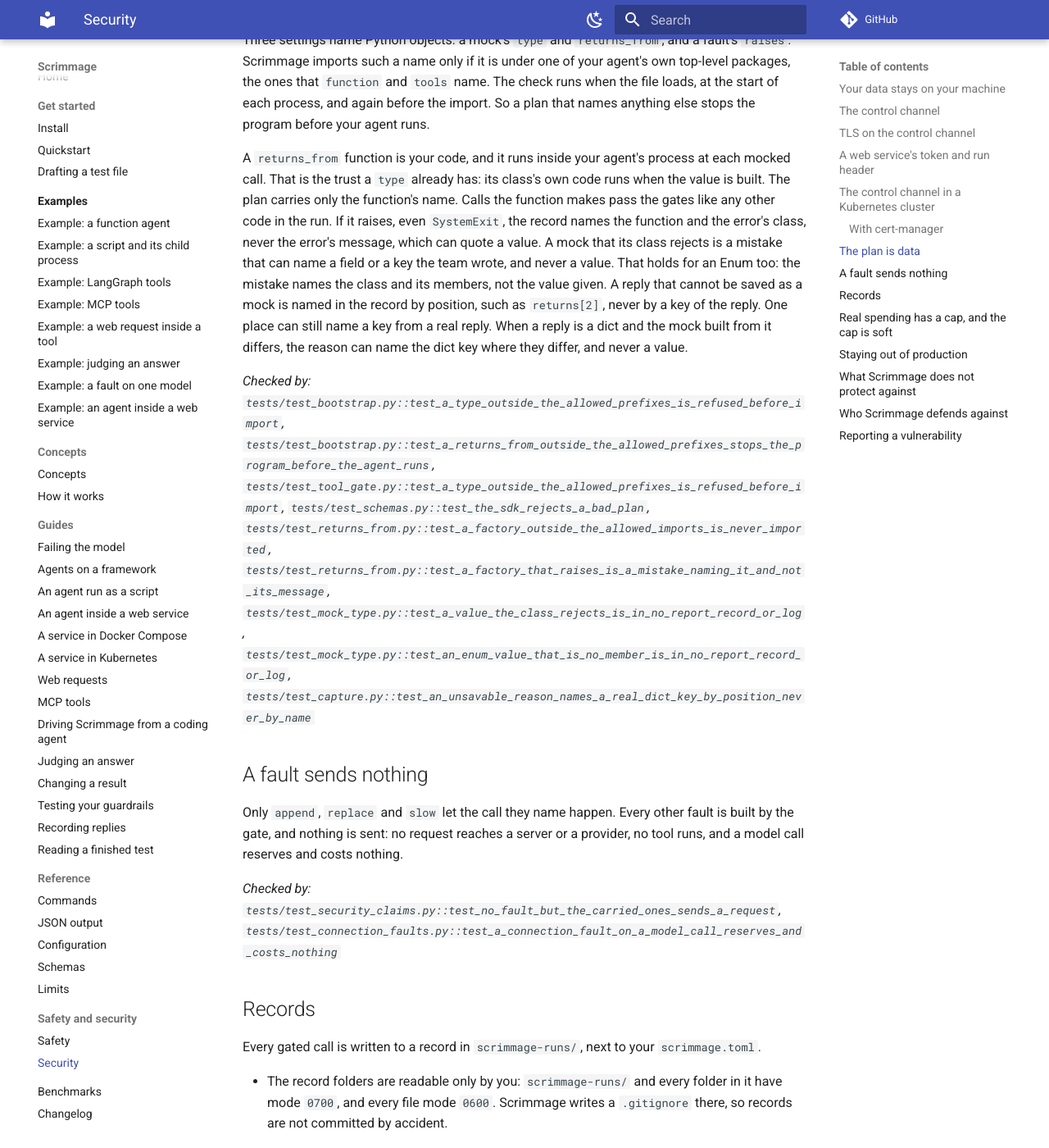
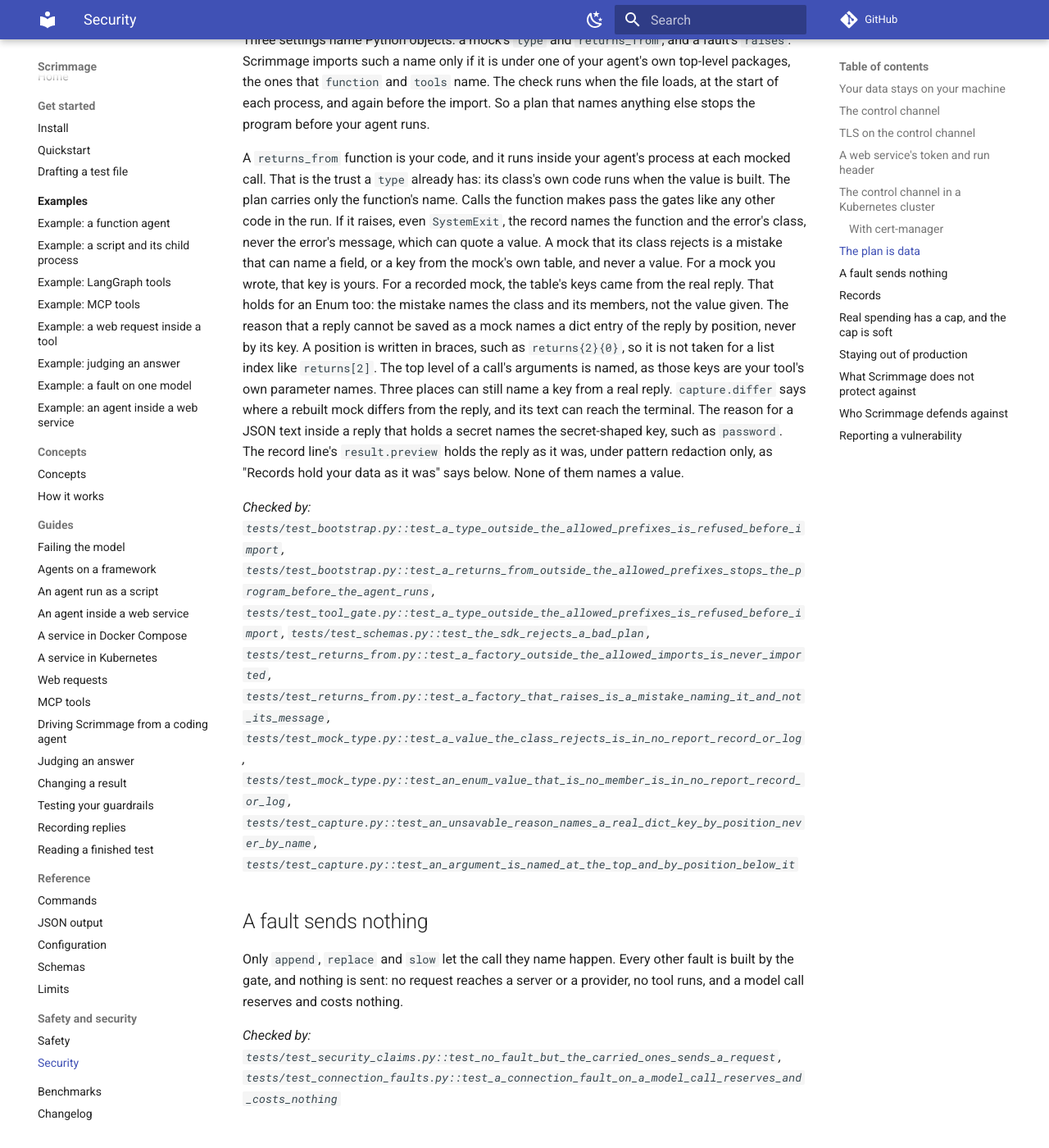
Before and after one commit to ManishKumar97/scrimmage, an MkDocs documentation site: the page built from docs/security.md, in a window 1280 px wide and 1400 px high, scrolled down 11863 px. Shown: the whole window at 82% size. Built offline with MkDocs 1.6.1 and Material for MkDocs 9.7.7, drawn with Linux system fonts in a browser that asks for light colours; comment, search, counter and statistics services are not loaded.

Commit message:
fix(capture): name argument keys, brace the positions of reply keys
The top level of a call's arguments is the tool's own parameter names, so it keeps them. Other dict entries show their position in braces, not as a list index.

```diff
--- a/docs/security.md
+++ b/docs/security.md
@@ -299,13 +299,20 @@ That is the trust a `type` already has: its class's own code runs when the value
 The plan carries only the function's name.
 Calls the function makes pass the gates like any other code in the run.
 If it raises, even `SystemExit`, the record names the function and the error's class, never the error's message, which can quote a value.
-A mock that its class rejects is a mistake that can name a field or a key the team wrote, and never a value.
+A mock that its class rejects is a mistake that can name a field, or a key from the mock's own table, and never a value.
+For a mock you wrote, that key is yours.
+For a recorded mock, the table's keys came from the real reply.
 That holds for an Enum too: the mistake names the class and its members, not the value given.
-A reply that cannot be saved as a mock is named in the record by position, such as `returns[2]`, never by a key of the reply.
-One place can still name a key from a real reply.
-When a reply is a dict and the mock built from it differs, the reason can name the dict key where they differ, and never a value.
+The reason that a reply cannot be saved as a mock names a dict entry of the reply by position, never by its key.
+A position is written in braces, such as `returns{2}{0}`, so it is not taken for a list index like `returns[2]`.
+The top level of a call's arguments is named, as those keys are your tool's own parameter names.
+Three places can still name a key from a real reply.
+`capture.differ` says where a rebuilt mock differs from the reply, and its text can reach the terminal.
+The reason for a JSON text inside a reply that holds a secret names the secret-shaped key, such as `password`.
+The record line's `result.preview` holds the reply as it was, under pattern redaction only, as "Records hold your data as it was" says below.
+None of them names a value.
 
-*Checked by: `tests/test_bootstrap.py::test_a_type_outside_the_allowed_prefixes_is_refused_before_import`, `tests/test_bootstrap.py::test_a_returns_from_outside_the_allowed_prefixes_stops_the_program_before_the_agent_runs`, `tests/test_tool_gate.py::test_a_type_outside_the_allowed_prefixes_is_refused_before_import`, `tests/test_schemas.py::test_the_sdk_rejects_a_bad_plan`, `tests/test_returns_from.py::test_a_factory_outside_the_allowed_imports_is_never_imported`, `tests/test_returns_from.py::test_a_factory_that_raises_is_a_mistake_naming_it_and_not_its_message`, `tests/test_mock_type.py::test_a_value_the_class_rejects_is_in_no_report_record_or_log`, `tests/test_mock_type.py::test_an_enum_value_that_is_no_member_is_in_no_report_record_or_log`, `tests/test_capture.py::test_an_unsavable_reason_names_a_real_dict_key_by_position_never_by_name`*
+*Checked by: `tests/test_bootstrap.py::test_a_type_outside_the_allowed_prefixes_is_refused_before_import`, `tests/test_bootstrap.py::test_a_returns_from_outside_the_allowed_prefixes_stops_the_program_before_the_agent_runs`, `tests/test_tool_gate.py::test_a_type_outside_the_allowed_prefixes_is_refused_before_import`, `tests/test_schemas.py::test_the_sdk_rejects_a_bad_plan`, `tests/test_returns_from.py::test_a_factory_outside_the_allowed_imports_is_never_imported`, `tests/test_returns_from.py::test_a_factory_that_raises_is_a_mistake_naming_it_and_not_its_message`, `tests/test_mock_type.py::test_a_value_the_class_rejects_is_in_no_report_record_or_log`, `tests/test_mock_type.py::test_an_enum_value_that_is_no_member_is_in_no_report_record_or_log`, `tests/test_capture.py::test_an_unsavable_reason_names_a_real_dict_key_by_position_never_by_name`, `tests/test_capture.py::test_an_argument_is_named_at_the_top_and_by_position_below_it`*
 
 ## A fault sends nothing
 
```
Also changed, not shown: 2 other files.
